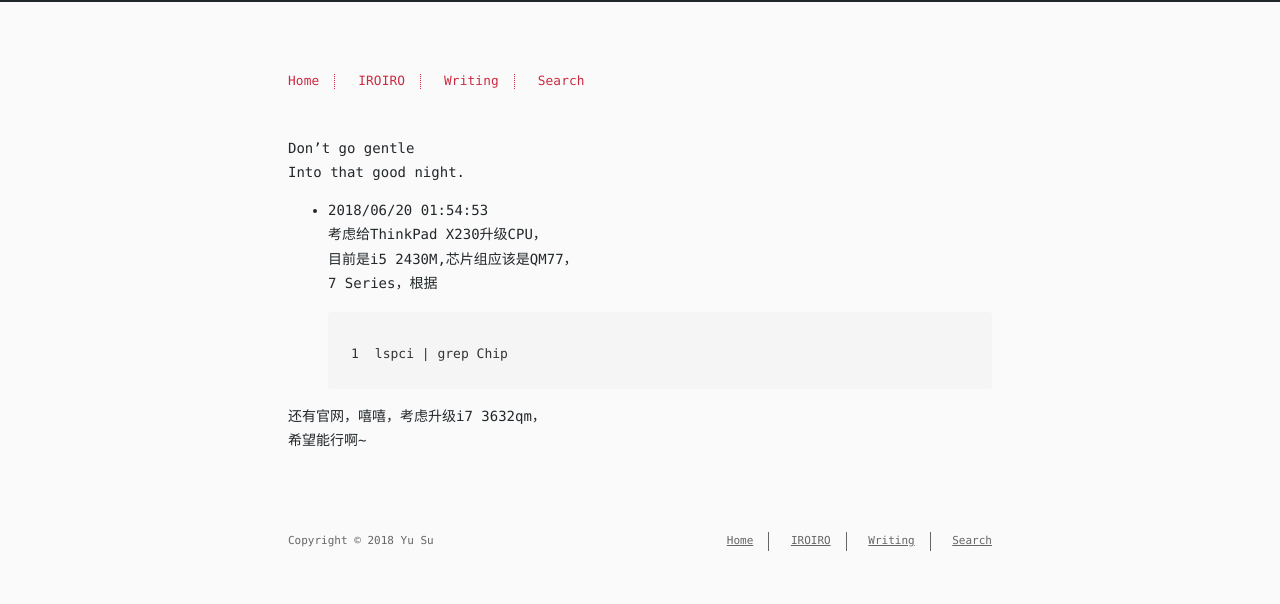
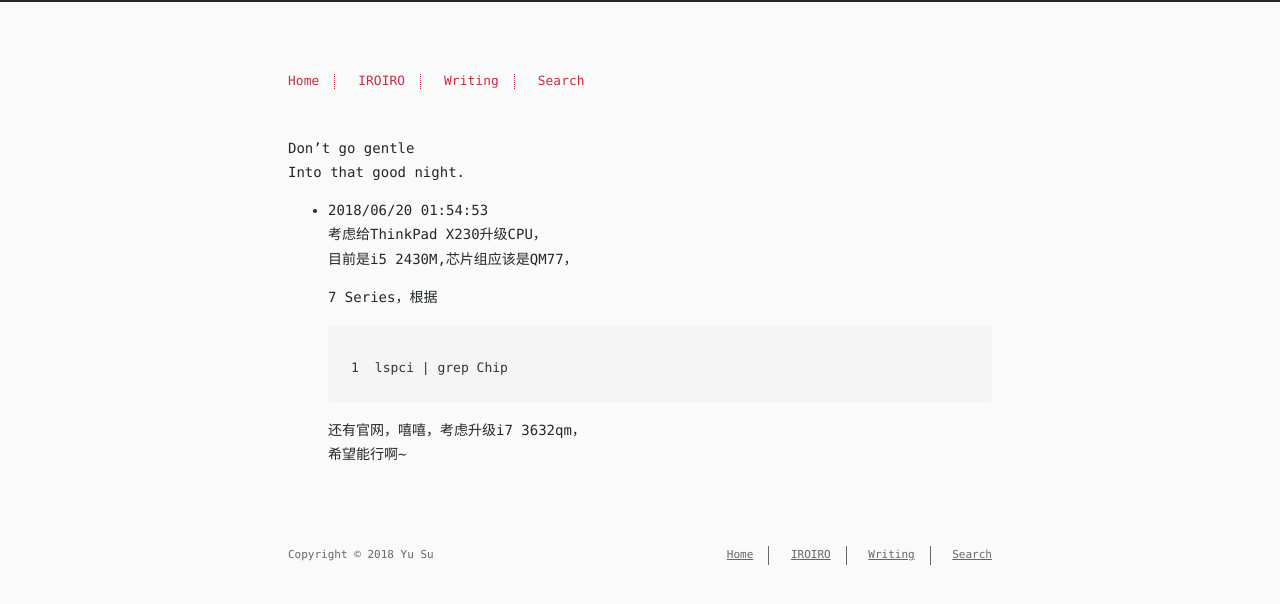
Before and after one commit to EverWeepin/everweepin.github.io, a plain HTML site: page iroiro/index.html in a window 1280 px wide. Drawn offline with Linux system fonts and the light colour scheme; a web font is replaced by a local one.

Commit message:
Site updated: 2018-06-20 01:58:31

```diff
--- a/iroiro/index.html
+++ b/iroiro/index.html
@@ -6,17 +6,17 @@
     <meta http-equiv="X-UA-Compatible" content="IE=edge">
     <meta name="HandheldFriendly" content="True">
     <meta name="viewport" content="width=device-width, initial-scale=1, maximum-scale=1" />
-    <meta name="description" content="Don’t go gentleInto that good night.  2018/06/20 01:54:53考虑给ThinkPad X230升级CPU，目前是i5 2430M,芯片组应该是QM77，7 Series，根据1lspci | grep Chip   还有官网，嘻嘻，考虑升级i7 3632qm，希望能行啊~">
+    <meta name="description" content="Don’t go gentleInto that good night.  2018/06/20 01:54:53考虑给ThinkPad X230升级CPU，目前是i5 2430M,芯片组应该是QM77， 7 Series，根据 1lspci | grep Chip 还有官网，嘻嘻，考虑升级i7 3632qm，希望能行啊~">
 <meta property="og:type" content="website">
 <meta property="og:title" content="IROIRO">
 <meta property="og:url" content="http://cyanted.github.io/iroiro/index.html">
 <meta property="og:site_name">
-<meta property="og:description" content="Don’t go gentleInto that good night.  2018/06/20 01:54:53考虑给ThinkPad X230升级CPU，目前是i5 2430M,芯片组应该是QM77，7 Series，根据1lspci | grep Chip   还有官网，嘻嘻，考虑升级i7 3632qm，希望能行啊~">
+<meta property="og:description" content="Don’t go gentleInto that good night.  2018/06/20 01:54:53考虑给ThinkPad X230升级CPU，目前是i5 2430M,芯片组应该是QM77， 7 Series，根据 1lspci | grep Chip 还有官网，嘻嘻，考虑升级i7 3632qm，希望能行啊~">
 <meta property="og:locale" content="default">
-<meta property="og:updated_time" content="2018-06-19T17:57:37.957Z">
+<meta property="og:updated_time" content="2018-06-19T17:58:25.877Z">
 <meta name="twitter:card" content="summary">
 <meta name="twitter:title" content="IROIRO">
-<meta name="twitter:description" content="Don’t go gentleInto that good night.  2018/06/20 01:54:53考虑给ThinkPad X230升级CPU，目前是i5 2430M,芯片组应该是QM77，7 Series，根据1lspci | grep Chip   还有官网，嘻嘻，考虑升级i7 3632qm，希望能行啊~">
+<meta name="twitter:description" content="Don’t go gentleInto that good night.  2018/06/20 01:54:53考虑给ThinkPad X230升级CPU，目前是i5 2430M,芯片组应该是QM77， 7 Series，根据 1lspci | grep Chip 还有官网，嘻嘻，考虑升级i7 3632qm，希望能行啊~">
 
 
 
@@ -85,10 +85,12 @@
   <div class="content" itemprop="articleBody">
     <p>Don’t go gentle<br>Into that good night.</p>
 <ul>
-<li>2018/06/20 01:54:53<br>考虑给ThinkPad X230升级CPU，<br>目前是i5 2430M,芯片组应该是QM77，<br>7 Series，根据<figure class="highlight sh"><table><tr><td class="gutter"><pre><span class="line">1</span><br></pre></td><td class="code"><pre><span class="line">lspci | grep Chip</span><br></pre></td></tr></table></figure>
+<li><p>2018/06/20 01:54:53<br>考虑给ThinkPad X230升级CPU，<br>目前是i5 2430M,芯片组应该是QM77，</p>
+<p>7 Series，根据</p>
+<figure class="highlight sh"><table><tr><td class="gutter"><pre><span class="line">1</span><br></pre></td><td class="code"><pre><span class="line">lspci | grep Chip</span><br></pre></td></tr></table></figure>
+<p>还有官网，嘻嘻，考虑升级i7 3632qm，<br>希望能行啊~</p>
 </li>
 </ul>
-<p>还有官网，嘻嘻，考虑升级i7 3632qm，<br>希望能行啊~</p>
 
   </div>
 </article>
```
